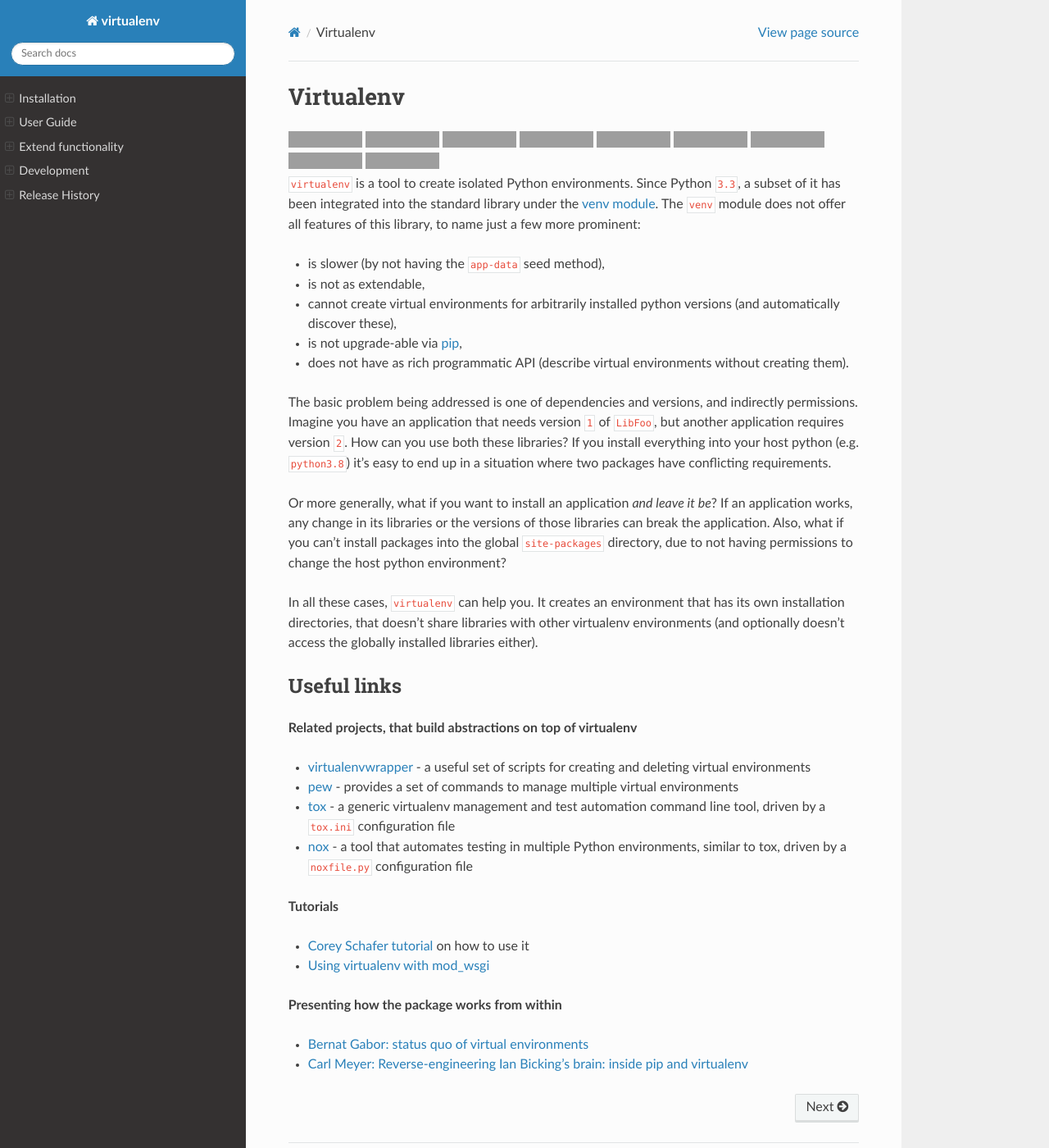
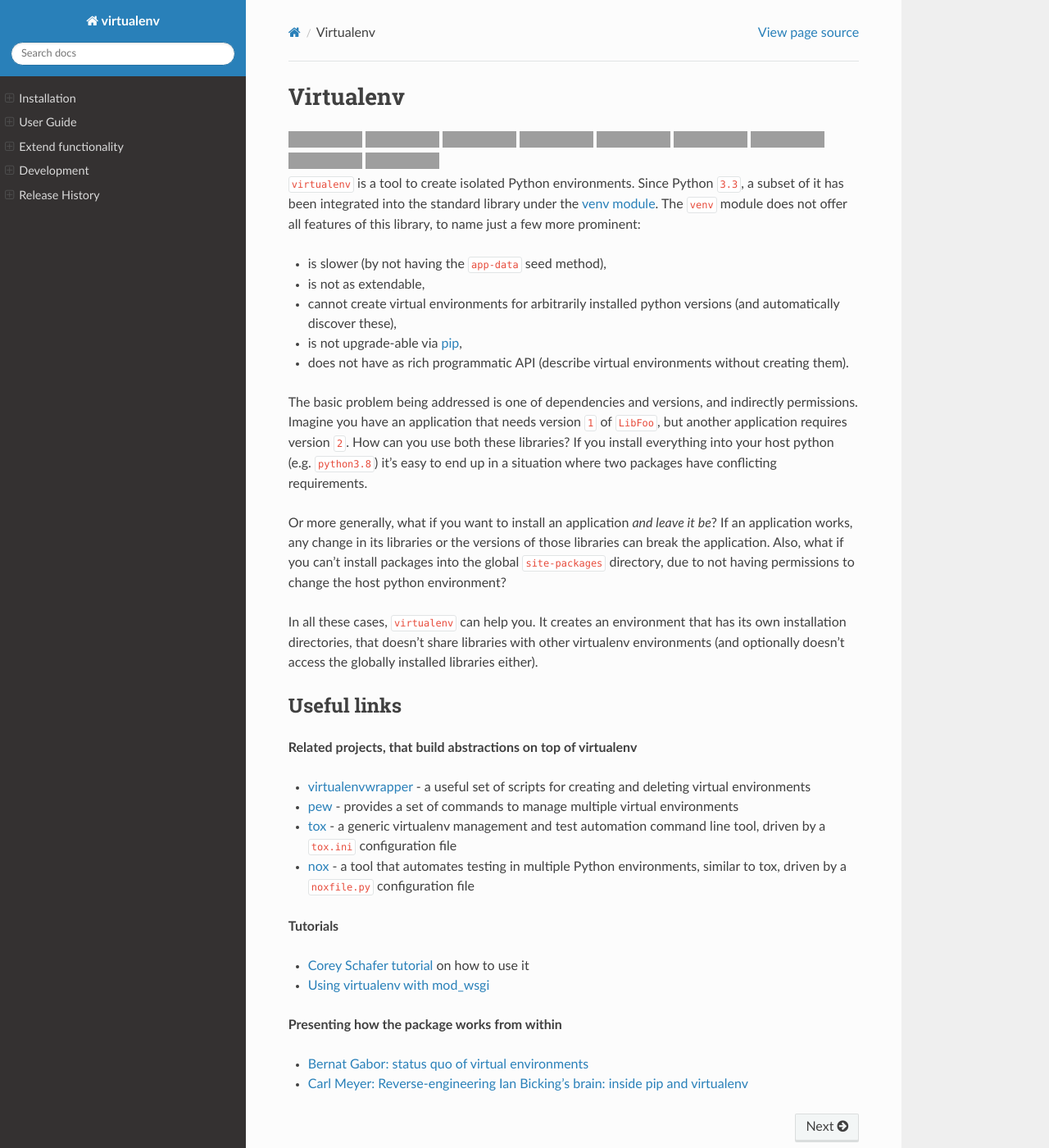
Before and after one commit to pypa/virtualenv, a Sphinx documentation site: the page built from docs/index.rst, in a window 1280 px wide and 1400 px high. Shown: the whole window at 82% size. Built offline with Sphinx 7.4.7 and the Read the Docs theme 2.0.0, drawn with Linux system fonts in a browser that asks for light colours; pages that are not in the unit, such as notebooks, are missing from menus; the version number could not be read and is left out; grey boxes are pictures that could not be loaded.

Commit message:
Tweak inline code snippets

```diff
--- a/docs/_static/custom.css
+++ b/docs/_static/custom.css
@@ -57,6 +57,8 @@
     margin-top: 24px;
 }
 
+/* Reduce whitespace on the inline-code snippets and add softer corners */
 .rst-content code {
-    padding: 2px;
+    padding: 2px 3px;
+    border-radius: 3px;
 }
```
